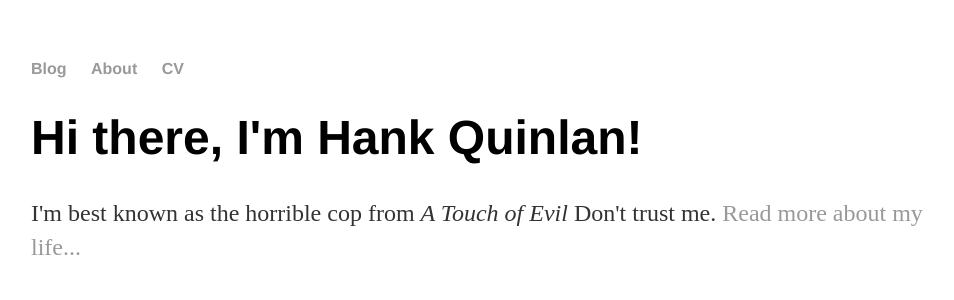
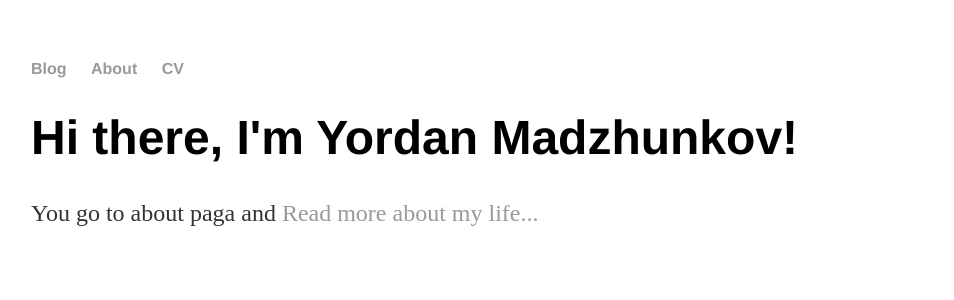
Before and after one commit to ymadzhunkov/blog, a Jekyll site: the page index.html, which Jekyll copies as it is, in a window 1280 px wide. Shown: the top 300 px of the page, without its empty margins (161-1115 px from the left). Built offline with Jekyll 4.4.1, drawn with Linux system fonts in a browser that asks for light colours.

Commit message:
Testing changing text

```diff
--- a/index.html
+++ b/index.html
@@ -15,8 +15,8 @@
         </nav>
         <div class="container">
             <div class="blurb">
-                <h1>Hi there, I'm Hank Quinlan!</h1>
-                <p>I'm best known as the horrible cop from <em>A Touch of Evil</em> Don't trust me. <a href="/about">Read more about my life...</a></p>
+                <h1>Hi there, I'm Yordan Madzhunkov!</h1>
+                <p>You go to about paga and <a href="/about">Read more about my life...</a></p>
             </div><!-- /.blurb -->
         </div><!-- /.container -->
     </body>
```
